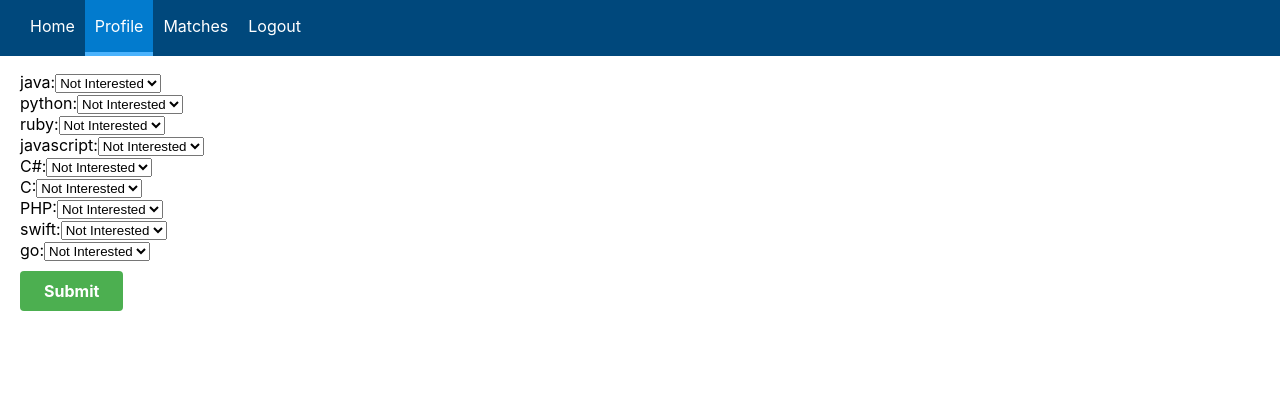
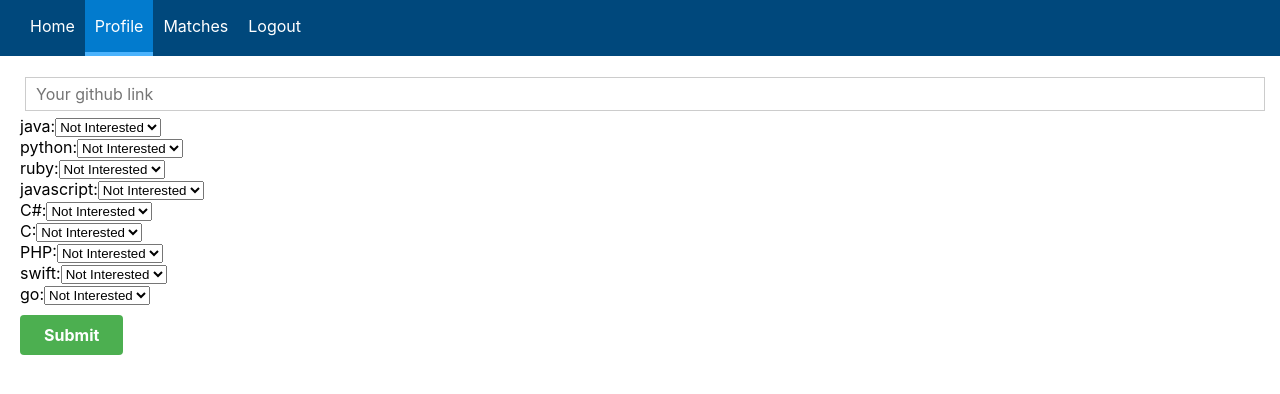
Before and after one commit to Duncan-7/pairing-app-frontend, a React (Create React App) app: page /profile in a window 1280 px wide. Shown: the top 394 px of the page. Built offline with nearby package versions, Linux system fonts and the light colour scheme; sample sign-in values are in the browser's storage.

Commit message:
User profile, active button

```diff
--- a/src/App.js
+++ b/src/App.js
@@ -23,14 +23,32 @@ class App extends Component {
   }
 
   //save JWT and user details in local storage on login
-  saveCredentials = (jwt, user) => {
+  saveJWT = (jwt) => {
+    console.log("Saving JWT:");
+    console.log(jwt);
     this.setState({
-      jwt: jwt,
+      jwt: jwt
+    })
+    localStorage.setItem('jwt', jwt);
+
+    this.setAxiosInterceptor(jwt);
+  }
+
+  saveUser = (user) => {
+    this.setState({
       user: user
     })
-    localStorage.setItem('jwt', jwt);
     localStorage.setItem('user', JSON.stringify(user));
-    this.setAxiosInterceptor(jwt);
+  }
+
+  saveCredentials = (jwt, user) => {
+    console.log("In save credentials:");
+    console.log(jwt);
+    console.log(user);
+    this.saveUser(user);
+    this.saveJWT(jwt);
+
+
   }
 
   //on startup check if there are saved credentials
@@ -95,7 +113,7 @@ class App extends Component {
         <Switch>
           <Route path="/logout" render={(props) => <Logout {...props} onLogout={this.logout} />} />
           <Route path="/matches" render={(props) => <Matches {...props} current_user={this.state.user} jwt={this.state.jwt}/>} />
-          <Route path="/profile" render={(props) => <Profile {...props} current_user={this.state.user} />} />
+          <Route path="/profile" render={(props) => <Profile {...props} current_user={this.state.user} saveUser={this.saveUser} />} />
           <Route path="/" exact render={(props) => <Home {...props} testJWT={this.testJWT} current_user={this.state.user} />} />
           <Redirect to="/" />
         </Switch>
--- a/src/components/Home/Home.js
+++ b/src/components/Home/Home.js
@@ -3,7 +3,7 @@ import Button from '../UI/Button/Button';
 const Home = (props) => {
   return (
     <div>
-      <h3>Welcome to *insert pair based pun here*, {props.current_user.name}.</h3>
+      <h3>Welcome to *insert pair based pun here*, {props.current_user.fullName}.</h3>
       <p>Some text telling everyone how cool our website is.</p>
       <Button btnType="Neutral" clicked={props.testJWT}>Test Authentication</Button>
     </div>
--- a/src/containers/Auth/Auth.js
+++ b/src/containers/Auth/Auth.js
@@ -29,7 +29,8 @@ class Auth extends Component {
         fullName: this.state.username,
         username: this.state.email,
         password: this.state.password,
-        active: false
+        active: false,
+        profileComplete: false
       };
       this.sendSignupRequest(body);
     } else {
@@ -58,6 +59,7 @@ class Auth extends Component {
       .then(response => {
         console.log(response);
         const jwt = response.headers.authorization.split(" ")[1];
+        console.log(jwt);
         //get user details from response data, definitely easier way to do this
         let responseData = response.data;
         responseData = responseData.substr(1).slice(0, -1);
@@ -66,11 +68,15 @@ class Auth extends Component {
         const email = properties[1].split("=")[1].substr(1).slice(0, -1);
         const name = properties[2].split("=")[1].substr(1).slice(0, -1);
         const active = properties[3].split("=")[1] === "false" ? false : true;
+        const profileComplete = properties[4].split("=")[1] === "false" ? false : true;
+        const github = properties[5].split("=")[1].substr(1).slice(0, -1);
         const user = {
           id: id,
           email: email,
-          name: name,
-          active: active
+          fullName: name,
+          active: active,
+          profileComplete: profileComplete,
+          github: github
         }
         console.log(user)
         this.props.saveCredentials(jwt, user);
--- /dev/null
+++ b/src/containers/Profile/CreateProfile.js
@@ -0,0 +1,80 @@
+import { Component } from 'react';
+import axios from '../../axios-instance';
+import Button from '../../components/UI/Button/Button';
+
+class CreateProfile extends Component {
+  state = {
+
+  }
+
+  handleInputChange = (event) => {
+    const target = event.target;
+    const value = target.type === 'checkbox' ? target.checked : target.value;
+    const name = target.name;
+    console.log(name)
+    console.log(value)
+    this.setState({
+      [name]: value
+    });
+  }
+
+  onChangeHandler = (event) => {
+    this.setState({
+      [event.target.name]: event.target.value
+    });
+  }
+
+  submitHandler = (event) => {
+    event.preventDefault();
+    const body = this.state;
+    //remove any entries that have been created with no interest
+    for(let language in body) {
+      if(body[language] === '0') {
+        delete body[language];
+      }
+    }
+    console.log(body)
+    axios.post('/profile/' + this.props.user.id, body)
+      .then(response => {
+        console.log(response)
+        const updatedUser = response.data
+        /////////
+        this.props.saveUser(updatedUser)
+      })
+  }
+
+  render() {
+    //add more languages here to add to the form
+    const languages = ["java", "python", "ruby", "javascript", "C#", "C", "PHP", "swift", "go"];
+
+    //make each language into a select input
+    let languageInputs = languages.map(language => {
+      return <div>
+        <label htmlFor={language}>{language}:</label>
+        <select name={language} id={language} onChange={this.handleInputChange}>
+          <option value="0">Not Interested</option>
+          <option value="1">Beginner</option>
+          <option value="2">Intermediate</option>
+          <option value="3">Advanced</option>
+        </select>
+      </div>
+    })
+
+    return(
+      <div>
+        <form onSubmit={this.submitHandler}>
+        <input
+        type="text"
+        placeholder="Your github link"
+        name="github"
+        onChange={(event) => this.handleInputChange(event)}
+        />
+        {languageInputs}
+        <Button btnType="Success">Submit</Button>
+        </form>
+      </div>
+    )
+  }
+}
+
+export default CreateProfile;
--- a/src/containers/Profile/Profile.js
+++ b/src/containers/Profile/Profile.js
@@ -2,73 +2,26 @@ import { Component } from 'react';
 import axios from '../../axios-instance';
 import classes from './Profile.module.css';
 import Button from '../../components/UI/Button/Button';
+import CreateProfile from './CreateProfile';
+import ShowProfile from './ShowProfile';
 
 class Profile extends Component {
   state = {
 
   }
 
-  handleInputChange = (event) => {
-    const target = event.target;
-    const value = target.type === 'checkbox' ? target.checked : target.value;
-    const name = target.name;
-    console.log(name)
-    console.log(value)
-    this.setState({
-      [name]: value
-    });
-  }
+  render() {
+   let profile = null;
 
-  submitHandler = (event) => {
-    event.preventDefault();
-    const body = this.state;
-    //remove any entries that have been created with no interest
-    for(let language in body) {
-      if(body[language] === '0') {
-        delete body[language];
-      }
+    if (this.props.current_user.profileComplete){
+      profile = <ShowProfile user={this.props.current_user} saveUser={this.props.saveUser} />
+    } else {
+      profile = <CreateProfile user={this.props.current_user} saveUser={this.props.saveUser}/>
     }
-    console.log(body)
-    axios.post('/languagepreferences', body)
-      .then(response => {
-        console.log(response)
-      })
-  }
 
-  render() {
-    //add more languages here to add to the form
-    const languages = ["java", "python", "ruby", "javascript", "C#", "C", "PHP", "swift", "go"];
-
-    //make each language into a select input
-    let languageInputs = languages.map(language => {
-      return <div>
-        <label htmlFor={language}>{language}:</label>
-        <select name={language} id={language} onChange={this.handleInputChange}>
-          <option value="0">Not Interested</option>
-          <option value="1">Beginner</option>
-          <option value="2">Intermediate</option>
-          <option value="3">Advanced</option>
-        </select>
-      </div>
-    })
     return(
       <div>
-        {/* <form onSubmit={this.submitHandler}>
-          <input type="checkbox" id="java" name="java" value="java" onChange={this.handleInputChange}/>
-          <label htmlFor="java">Java</label><br />
-          <input type="checkbox" id="python" name="python" value="python" onChange={this.handleInputChange}/>
-          <label htmlFor="java">python</label><br />
-          <input type="checkbox" id="ruby" name="ruby" value="ruby" onChange={this.handleInputChange}/>
-          <label htmlFor="java">Ruby</label><br />
-          <input type="checkbox" id="javaScript" name="javaScript" value="javaScript" onChange={this.handleInputChange}/>
-          <label htmlFor="java">JavaScript</label><br />
-          <Button btnType="Success">Submit</Button>
-        </form> */}
-
-        <form onSubmit={this.submitHandler}>
-        {languageInputs}
-        <Button btnType="Success">Submit</Button>
-        </form>
+        {profile}
       </div>
     )
   }
--- /dev/null
+++ b/src/containers/Profile/ShowProfile.js
@@ -0,0 +1,37 @@
+import { Component } from 'react';
+import axios from '../../axios-instance';
+import Button from '../../components/UI/Button/Button';
+
+class ShowProfile extends Component {
+  state = {
+
+  }
+
+  toggleActive = () => {
+    const active = this.props.user.active;
+    const body = {
+      active: !active
+    }
+    axios.post('/profile/toggle-active/' + this.props.user.id, body)
+      .then(response => {
+        console.log(response)
+        const updatedUser = response.data;
+        this.props.saveUser(updatedUser);
+      })
+  }
+
+  render() {
+
+    return(
+      <div>
+        COMPLETED PROFILE M8!
+        <Button btnType="Neutral" clicked={this.toggleActive}>
+          {this.props.user.active ? "Become Inactive" : "Become Active"}
+        </Button>
+      </div>
+    )
+
+  }
+}
+
+export default ShowProfile;
```
Also changed, not shown: 1 other file (tests, documents, lock files or other folders).
